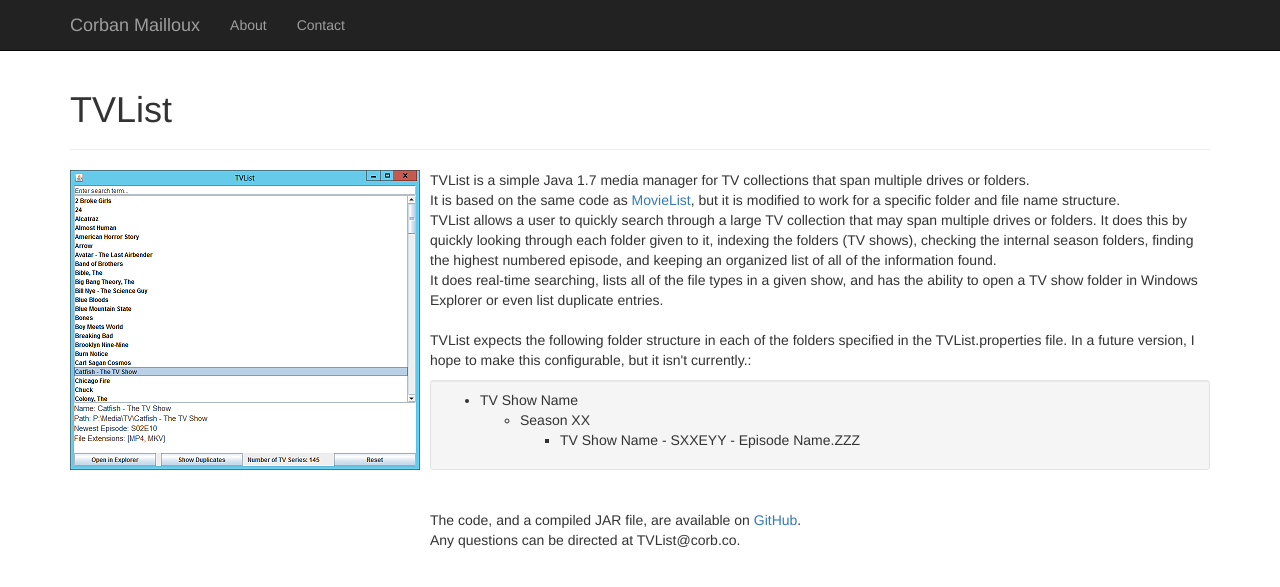
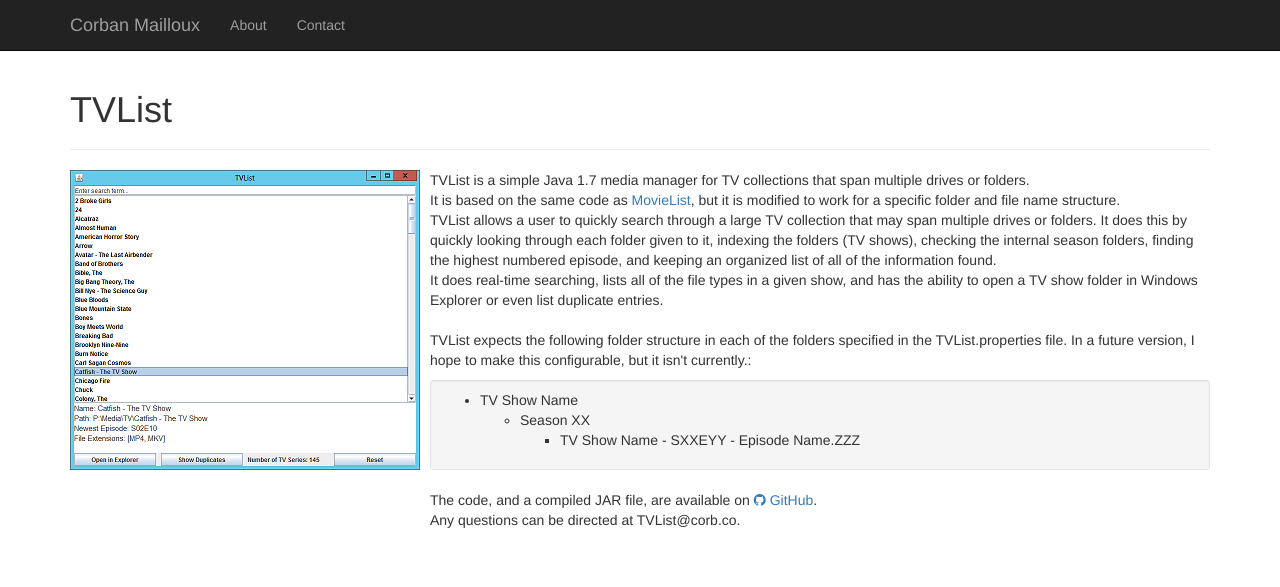
Before and after one commit to corbanmailloux/corb.co, a Jekyll site: the page built from projects/tvlist/index.html, in a window 1280 px wide. Shown: the top 587 px of the page. Built offline with Jekyll 4.4.1, drawn with Linux system fonts in a browser that asks for light colours; nearby versions of some CDN libraries; Markdown is read by kramdown in place of the engine named in the settings.

Commit message:
add the github icon

```diff
--- a/projects/movielist/index.html
+++ b/projects/movielist/index.html
@@ -22,7 +22,7 @@
                     <br>
                     It also features real-time searching, a duplicate listing mode, and the ability to open a movie in Windows Explorer.
                     <br><br>
-                    The code, and a compiled JAR file, are available on <a href="https://github.com/corbanmailloux/MovieList" target="_blank">GitHub</a>.
+                    The code, and a compiled JAR file, are available on <a href="https://github.com/corbanmailloux/MovieList" target="_blank"><i class="fa fa-github"></i> GitHub</a>.
                     <br>
                     Any questions can be directed at MovieList@corb.co.
                 </p>
--- a/projects/tvlist/index.html
+++ b/projects/tvlist/index.html
@@ -36,8 +36,7 @@
                             </ul>
                         </ul>
                     </div>
-                    <br>
-                    The code, and a compiled JAR file, are available on <a href="https://github.com/corbanmailloux/TVList" target="_blank">GitHub</a>.
+                    The code, and a compiled JAR file, are available on <a href="https://github.com/corbanmailloux/TVList" target="_blank"><i class="fa fa-github"></i> GitHub</a>.
                     <br>
                     Any questions can be directed at TVList@corb.co.
                 </p>
```
